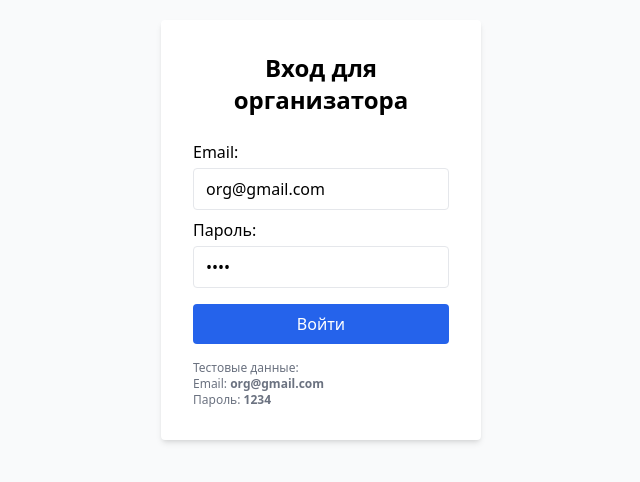
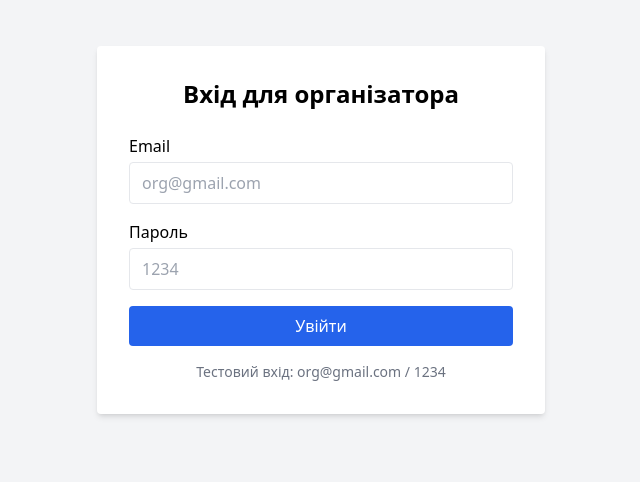
Before and after one commit to klivadenko33/tennis-front, a Next.js app: page /login in a window 1280 px wide. Shown: the part 170-652 px from the top of the page, without its empty margins (319-959 px from the left). Built offline with nearby package versions, Linux system fonts and the light colour scheme.

Commit message:
Update login.js

```diff
--- a/pages/login.js
+++ b/pages/login.js
@@ -1,80 +1,80 @@
-// pages/login.js
 import { useState } from 'react';
 import { useRouter } from 'next/router';
 import axios from 'axios';
 
-const DIRECTUS_URL = process.env.NEXT_PUBLIC_DIRECTUS_URL || 'https://directus-4fzx.onrender.com';
+export default function LoginPage() {
+  const router = useRouter();
+  const [email, setEmail] = useState('');
+  const [password, setPassword] = useState('');
+  const [error, setError] = useState('');
 
-export default function Login() {
-  const router = useRouter();
-  const [email, setEmail] = useState('org@gmail.com'); // для теста
-  const [password, setPassword] = useState('1234');     // для теста
-  const [error, setError] = useState(null);
-  const [loading, setLoading] = useState(false);
-
-  async function handleSubmit(e) {
+  const handleLogin = async (e) => {
     e.preventDefault();
-    setError(null);
-    setLoading(true);
 
     try {
-      const response = await axios.post(`${DIRECTUS_URL}/auth/login`, {
+      const response = await axios.post(
+        `${process.env.NEXT_PUBLIC_DIRECTUS_URL}/auth/login`,
+        {
           email,
           password,
-      });
-      const token = response.data.data.access_token;
-      localStorage.setItem('directus_token', token);
+        }
+      );
+
+      const { access_token } = response.data;
+
+      localStorage.setItem('directus_token', access_token);
+      setError('');
       router.push('/dashboard');
     } catch (err) {
-      setError('Неверный логин или пароль');
-    } finally {
-      setLoading(false);
+      console.error('Login error:', err);
+      setError('Невірна пошта або пароль');
     }
-  }
+  };
 
   return (
-    <div className="min-h-screen flex items-center justify-center bg-gray-50">
-      <form onSubmit={handleSubmit} className="bg-white p-8 rounded shadow-md w-80">
-        <h2 className="text-2xl mb-6 text-center font-semibold">Вход для организатора</h2>
+    <div className="min-h-screen flex items-center justify-center bg-gray-100 p-4">
+      <div className="bg-white p-8 rounded shadow-md w-full max-w-md">
+        <h1 className="text-2xl font-semibold mb-6 text-center">Вхід для організатора</h1>
 
-        <label className="block mb-2">
-          Email:
+        <form onSubmit={handleLogin} className="space-y-4">
+          <div>
+            <label className="block mb-1">Email</label>
             <input
               type="email"
+              className="w-full border px-3 py-2 rounded"
               value={email}
               onChange={(e) => setEmail(e.target.value)}
-            className="mt-1 w-full border rounded px-3 py-2"
+              placeholder="org@gmail.com"
               required
             />
-        </label>
+          </div>
 
-        <label className="block mb-4">
-          Пароль:
+          <div>
+            <label className="block mb-1">Пароль</label>
             <input
               type="password"
+              className="w-full border px-3 py-2 rounded"
               value={password}
               onChange={(e) => setPassword(e.target.value)}
-            className="mt-1 w-full border rounded px-3 py-2"
+              placeholder="1234"
               required
             />
-        </label>
+          </div>
 
-        {error && <p className="text-red-600 mb-4">{error}</p>}
+          {error && <p className="text-red-500">{error}</p>}
 
           <button
             type="submit"
-          disabled={loading}
-          className="w-full bg-blue-600 text-white py-2 rounded hover:bg-blue-700 disabled:opacity-50"
+            className="w-full bg-blue-600 hover:bg-blue-700 text-white py-2 px-4 rounded"
           >
-          {loading ? 'Вход...' : 'Войти'}
+            Увійти
           </button>
+        </form>
 
-        <p className="mt-4 text-xs text-gray-500">
-          Тестовые данные: <br />
-          Email: <b>org@gmail.com</b><br />
-          Пароль: <b>1234</b>
+        <p className="text-sm text-gray-500 mt-4 text-center">
+          Тестовий вхід: org@gmail.com / 1234
         </p>
-      </form>
+      </div>
     </div>
   );
 }
```
Lines whose indentation alone changed are shown as unchanged.
